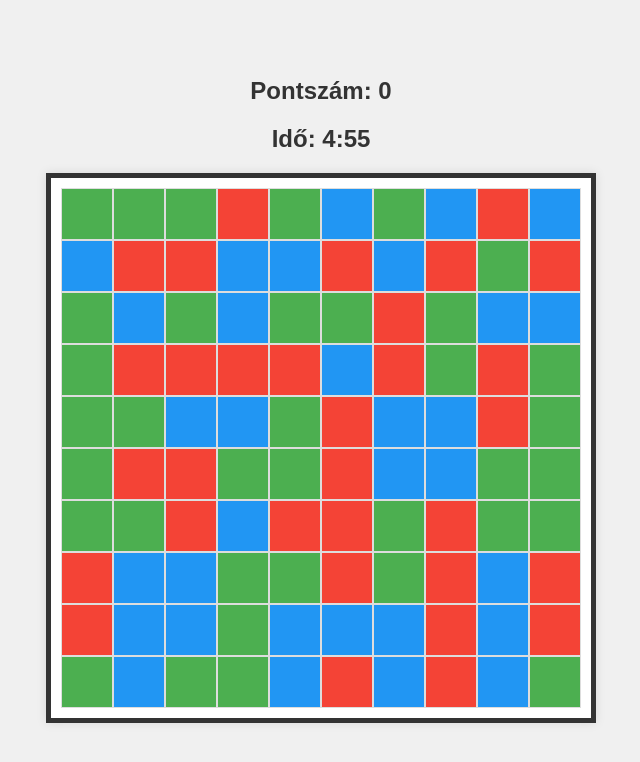
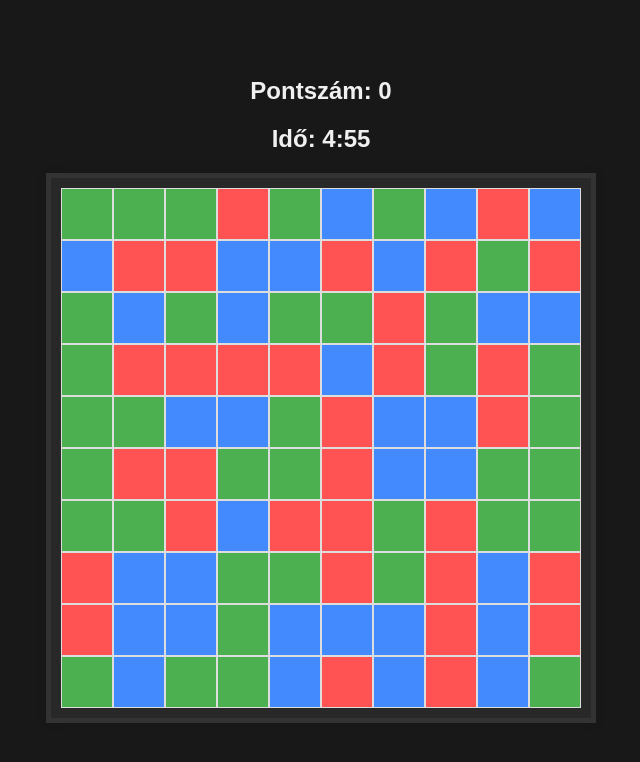
Before and after one commit to Bal500/crashdownClone, a plain HTML site: page index.html in a window 1280 px wide. Shown: the whole page, without its empty margins (319-959 px from the left). Drawn offline with Linux system fonts and the light colour scheme.

Commit message:
nightmode added

```diff
--- a/style.css
+++ b/style.css
@@ -5,14 +5,15 @@ body {
   justify-content: center;
   height: 100vh;
   margin: 0;
-  background-color: #f0f0f0;
+  background-color: #181818;
+  color: #f0f0f0;
   font-family: 'Arial', sans-serif;
 }
 
 #score, #timer {
   font-size: 24px;
   margin-bottom: 20px;
-  color: #333;
+  color: #f0f0f0;
   font-weight: bold;
 }
 
@@ -22,7 +23,7 @@ body {
   width: 520px;
   border: 5px solid #333;
   padding: 10px;
-  background-color: #fff;
+  background-color: #282828;
   box-shadow: 0px 0px 10px rgba(0, 0, 0, 0.1);
 }
 
@@ -38,11 +39,11 @@ body {
 }
 
 .red {
-  background-color: #f44336;
+  background-color: #ff5252;
 }
 
 .blue {
-  background-color: #2196f3;
+  background-color: #448aff;
 }
 
 .green {
```
